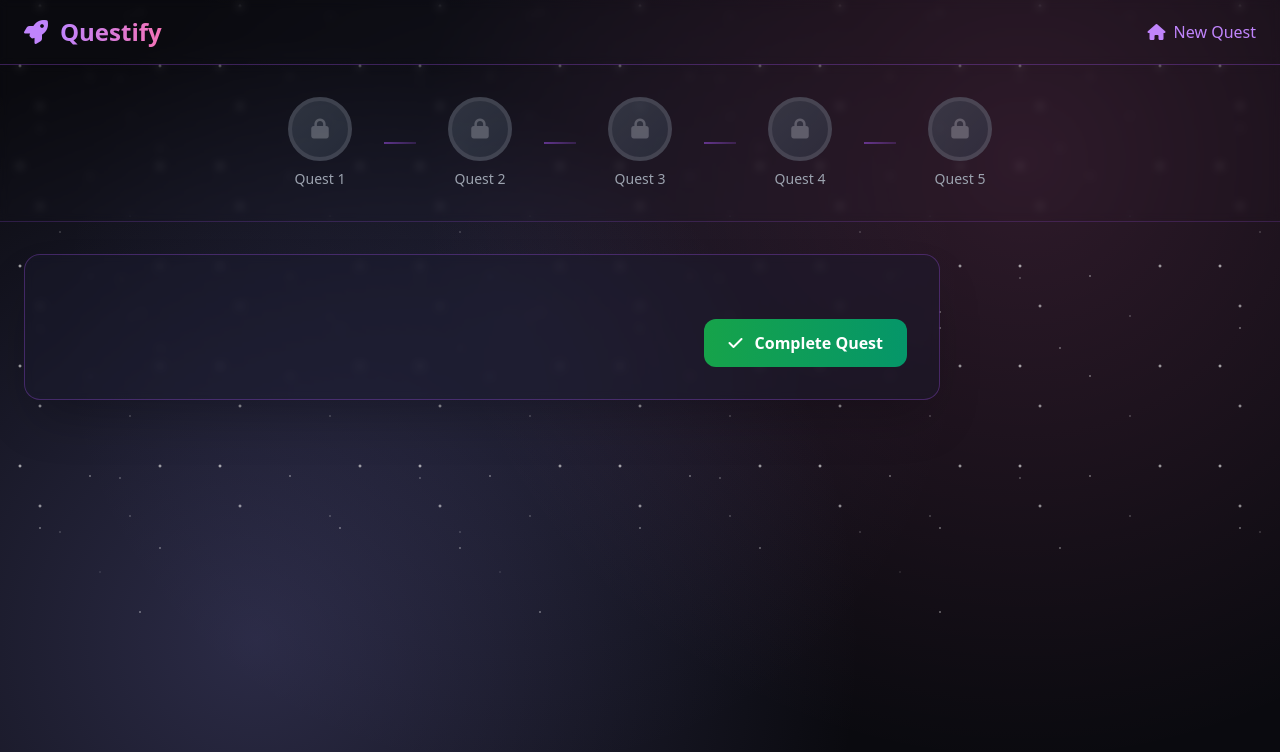
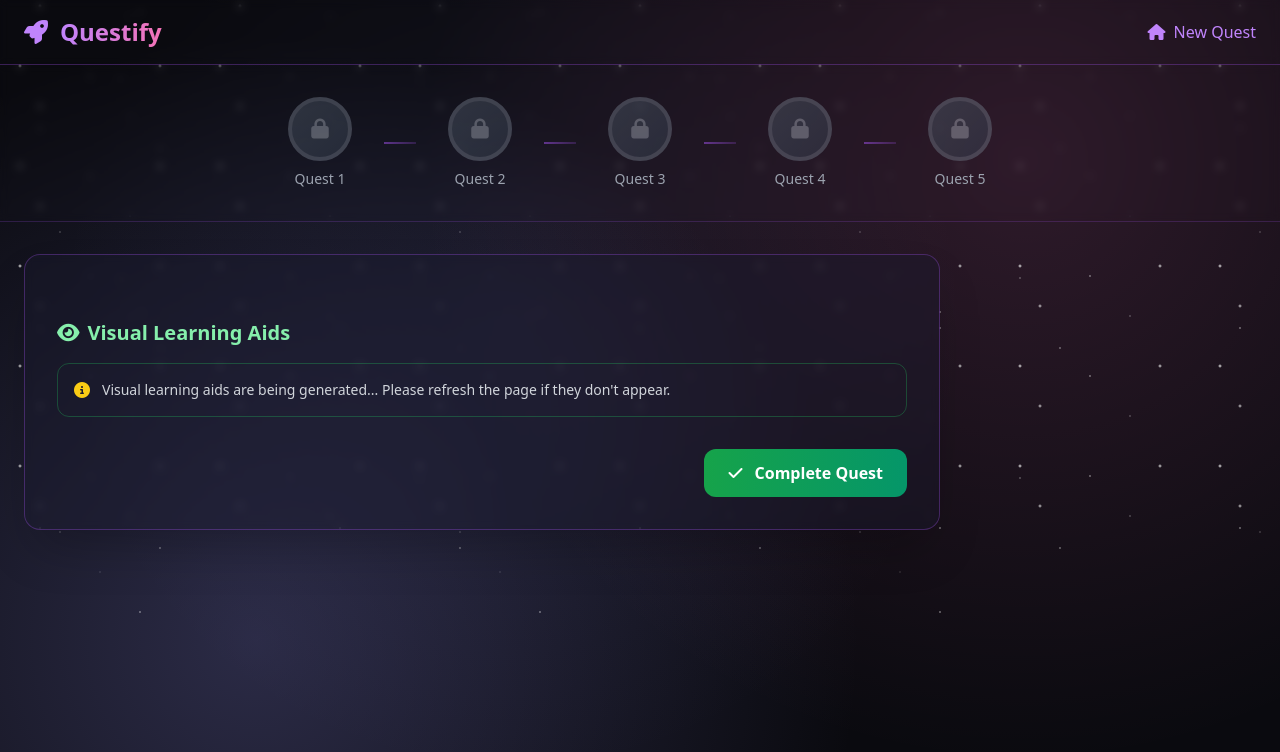
Before and after one commit to AdityaButani/CosmoQuest, a Flask app: template templates/quest.html in a window 1280 px wide. Shown: the top 752 px of the page. Run offline with Flask 3, Linux system fonts and the light colour scheme; the template is opened without the code that fills it, so the values that code supplies are empty; some libraries are stand-ins or nearby versions.

Commit message:
Show visual learning aids when they are generated for quests
Updates `quest.html` to conditionally render visual suggestions and adds debug logging to `routes.py` for better troubleshooting of missing visual content.

Replit-Commit-Author: Agent
Replit-Commit-Session-Id: a41b8942-f179-47fb-8bfb-b60de8ec39bf
Replit-Commit-Checkpoint-Type: full_checkpoint
Replit-Commit-Screenshot-Url: https://storage.googleapis.com/screenshot-production-us-central1/9c59bfba-d5dc-497f-b4bb-89542f8d0897/a41b8942-f179-47fb-8bfb-b60de8ec39bf/nrC9zHj

```diff
--- a/templates/quest.html
+++ b/templates/quest.html
@@ -117,12 +117,12 @@
                     {% endif %}
 
                     <!-- Visual Suggestions -->
-                    {% if quest_data.visual_suggestions %}
                     <div class="visual-suggestions mb-8">
                         <h3 class="text-xl font-semibold mb-4 text-green-300 flex items-center">
                             <i class="fas fa-eye mr-2"></i>
                             Visual Learning Aids
                         </h3>
+                        {% if quest_data.visual_suggestions %}
                         <div class="grid grid-cols-1 md:grid-cols-2 gap-4">
                             {% for visual in quest_data.visual_suggestions %}
                             <div class="bg-space-dark/50 rounded-xl p-4 border border-green-500/30">
@@ -133,8 +133,15 @@
                             </div>
                             {% endfor %}
                         </div>
+                        {% else %}
+                        <div class="bg-space-dark/50 rounded-xl p-4 border border-green-500/30">
+                            <div class="flex items-center space-x-3">
+                                <i class="fas fa-info-circle text-yellow-400"></i>
+                                <span class="text-gray-300 text-sm">Visual learning aids are being generated... Please refresh the page if they don't appear.</span>
+                            </div>
+                        </div>
+                        {% endif %}
                     </div>
-                    {% endif %}
 
                     <!-- Quiz Section -->
                     {% if quest_data.quiz %}
```
Also changed, not shown: routes.py (+8 -0 lines).
